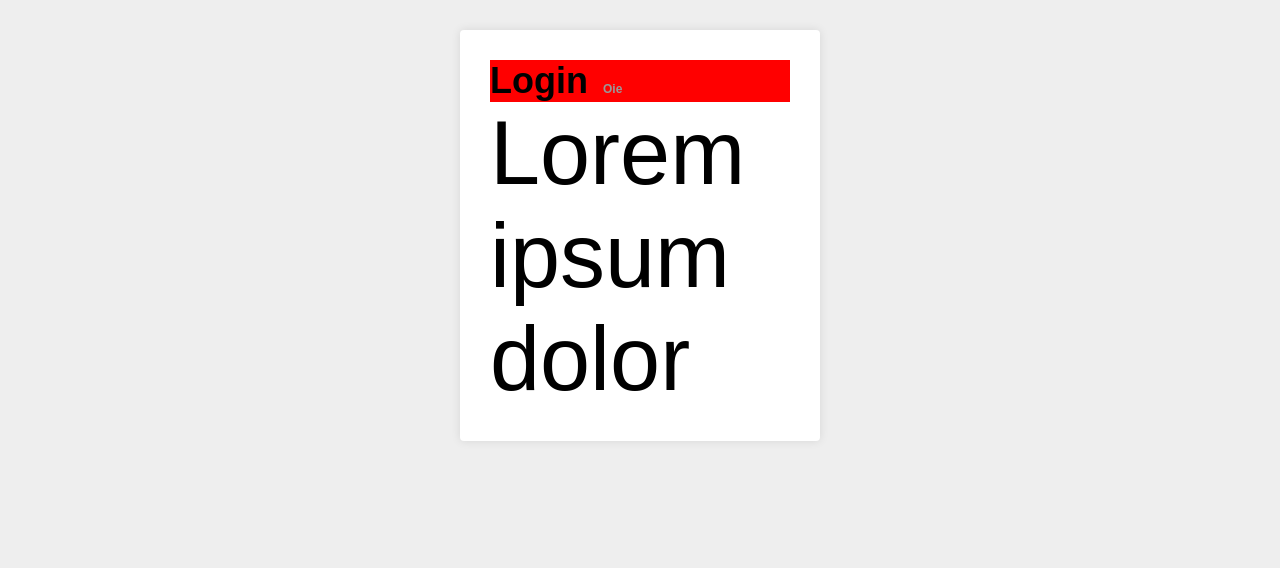
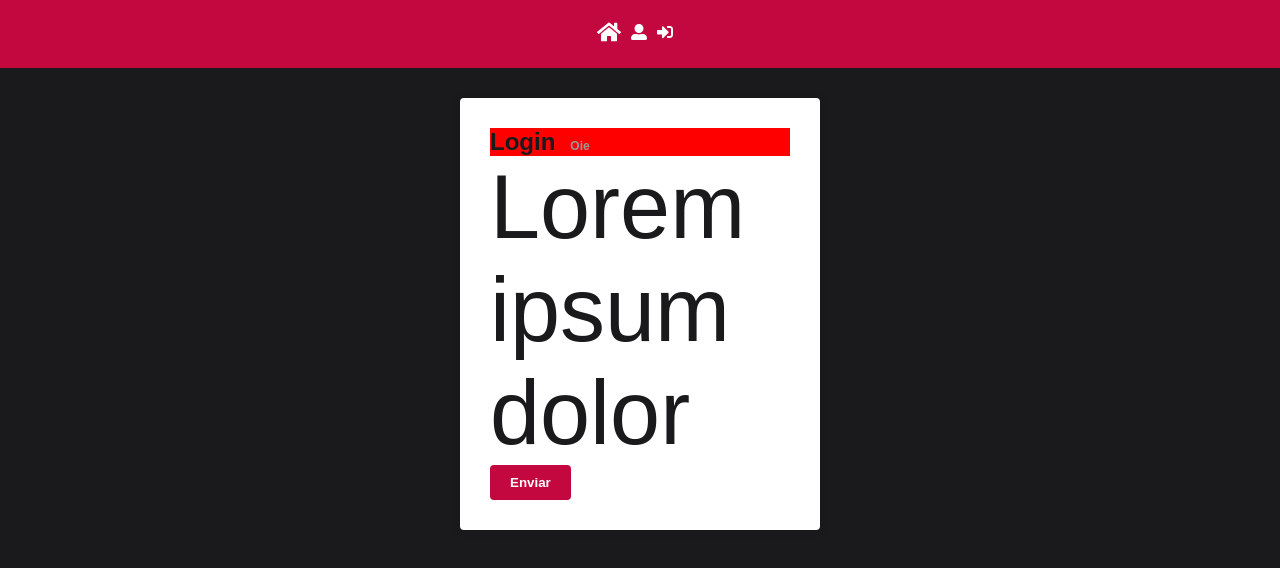
Before and after one commit to murilonicemento/javascript-and-typescript, a React (Create React App) app in the folder api_rest/react-base/: page / in a window 1280 px wide. Shown: the top 568 px of the page. Built offline with nearby package versions, Linux system fonts and the light colour scheme.

Commit message:
Configuração das cores e routes

```diff
--- a/api_rest/react-base/package.json
+++ b/api_rest/react-base/package.json
@@ -8,6 +8,8 @@
     "@testing-library/user-event": "^13.5.0",
     "react": "^18.2.0",
     "react-dom": "^18.2.0",
+    "react-icons": "^4.8.0",
+    "react-router-dom": "^5.2.0",
     "react-scripts": "5.0.1",
     "styled-components": "^5.3.9",
     "web-vitals": "^2.1.4"
--- a/api_rest/react-base/src/App.js
+++ b/api_rest/react-base/src/App.js
@@ -1,12 +1,17 @@
 import React from "react";
-import Login from "./pages/Login";
+import Header from "./components/Header";
+import Routes from "./routes";
+import { BrowserRouter } from "react-router-dom";
 import GlobalStyles from "./styles/GlobalStyles";
 
 function App() {
   return (
     <>
-      <Login />
-      <GlobalStyles />
+      <BrowserRouter>
+        <Header />
+        <Routes />
+        <GlobalStyles />
+      </BrowserRouter>
     </>
   );
 }
--- /dev/null
+++ b/api_rest/react-base/src/components/Header/index.js
@@ -0,0 +1,20 @@
+import React from "react";
+import { FaHome, FaSign, FaSignInAlt, FaSignal, FaUserAlt } from "react-icons/fa";
+import { Link } from "react-router-dom";
+import { Nav } from "./styled";
+
+export default function Header() {
+    return (
+        <Nav>
+            <Link to="/">
+                <FaHome size={24} />
+            </Link>
+            <Link to="/login">
+                <FaUserAlt />
+            </Link>
+            <Link to="/exit">
+                <FaSignInAlt />
+            </Link>
+        </Nav>
+    );
+}
--- /dev/null
+++ b/api_rest/react-base/src/components/Header/styled.js
@@ -0,0 +1,16 @@
+import styled from "styled-components";
+import { primaryColor } from "../../config/colors";
+
+export const Nav = styled.nav`
+    background: ${primaryColor};
+    padding: 20px;
+    display: flex;
+    align-items: center;
+    justify-content: center;
+
+    a {
+        color: #fff;
+        margin: 0 10px 0 0;
+        font-weight: bold;
+    }
+`;
--- /dev/null
+++ b/api_rest/react-base/src/config/colors.js
@@ -0,0 +1,7 @@
+export const primaryColor = "#C3073F";
+export const primaryDarkColor = "#1A1A1D";
+
+export const successColor = "#0197F6";
+export const infoColor = "#0197F6";
+export const errorColor = "#F2AF29";
+export const warningColor = "#F2AF29";
--- a/api_rest/react-base/src/pages/Login/index.js
+++ b/api_rest/react-base/src/pages/Login/index.js
@@ -6,12 +6,13 @@ export default function Login() {
     return (
         <Container>
             <Title>
-                <h1>
-                    Login
-                    <small>Oie</small>
-                </h1>
+                Login
+                <small>Oie</small>
             </Title>
             <Paragrafo>Lorem ipsum dolor</Paragrafo>
+            <button type="button">
+                Enviar
+            </button>
         </Container>
     )
 }
--- /dev/null
+++ b/api_rest/react-base/src/pages/Page404/index.js
@@ -0,0 +1,10 @@
+import React from "react";
+import { Container } from "../../styles/GlobalStyles";
+
+export default function Page404() {
+    return (
+        <Container>
+            <h1>Essa página não existe</h1>
+        </Container>
+    );
+}
--- /dev/null
+++ b/api_rest/react-base/src/routes/index.js
@@ -0,0 +1,13 @@
+import React from "react";
+import { Switch, Route } from "react-router-dom";
+import Login from "../pages/Login";
+import Page404 from "../pages/Page404";
+
+export default function Routes() {
+    return (
+        <Switch>
+            <Route exact path="/" component={Login} />
+            <Route path="*" component={Page404} />
+        </Switch>
+    );
+}
--- a/api_rest/react-base/src/styles/GlobalStyles.js
+++ b/api_rest/react-base/src/styles/GlobalStyles.js
@@ -1,4 +1,5 @@
 import styled, { createGlobalStyle } from "styled-components";
+import { primaryColor, primaryDarkColor } from "../config/colors";
 
 export default createGlobalStyle`
     * {
@@ -10,7 +11,8 @@ export default createGlobalStyle`
 
     body {
         font-family: sans-serif;
-        background: #eee;
+        background: ${primaryDarkColor};
+        color: ${primaryDarkColor};
     }
 
    html, body, #root {
@@ -19,10 +21,17 @@ export default createGlobalStyle`
 
    button {
     cursor: pointer;
+    background: ${primaryColor};
+    border: none;
+    color: #fff;
+    padding: 10px 20px;
+    border-radius: 4px;
+    font-weight: 700;
    }
 
    a {
     text-decoration: none;
+    color: ${primaryColor};
    }
 
    ul {
```
Also changed, not shown: 1 other file (tests, documents, lock files or other folders).
